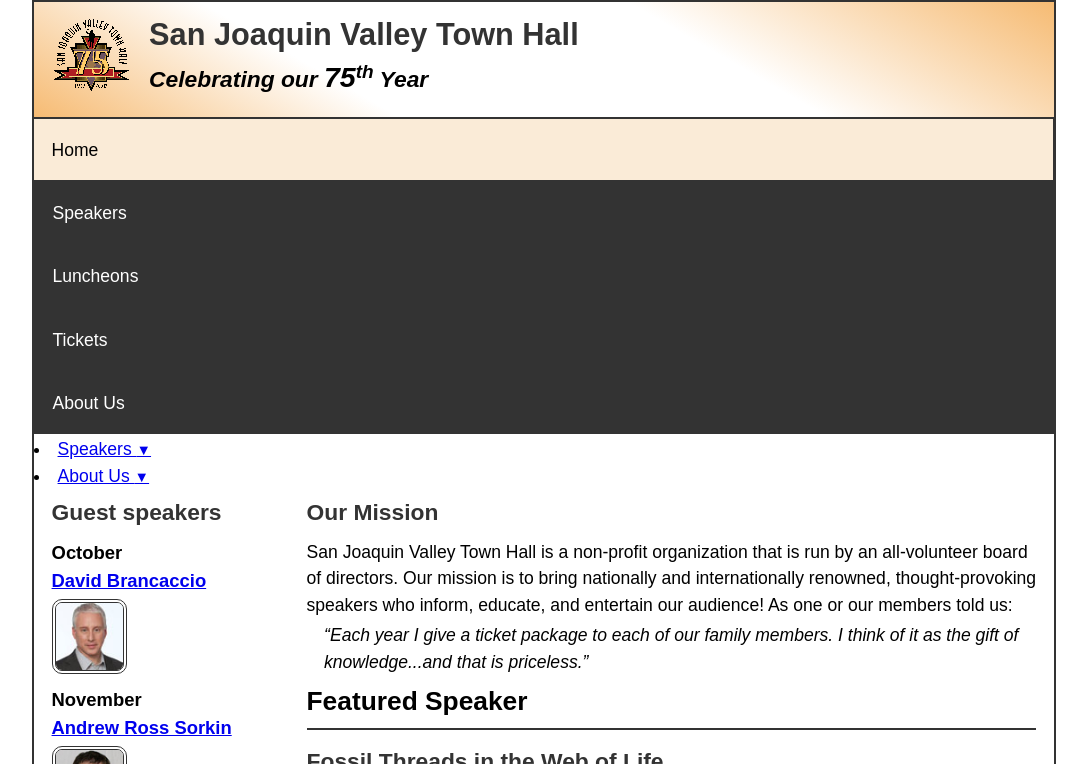
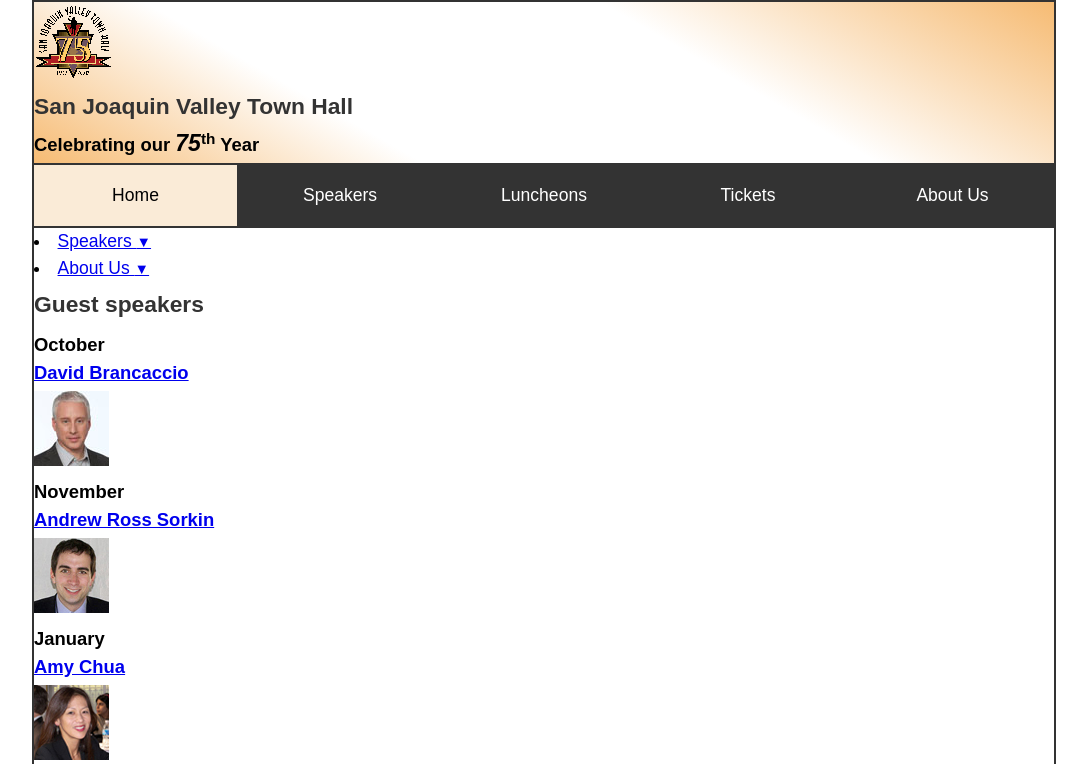
Before and after one commit to Jew28/A09, a plain HTML site: page index.html in a window 1280 px wide. Shown: the top 764 px of the page, without its empty margins (96-1183 px from the left). Drawn offline with Linux system fonts and the light colour scheme.

Commit message:
Update main.css

```diff
--- a/styles/main.css
+++ b/styles/main.css
@@ -35,6 +35,8 @@
 margin: 0;
 padding: 0;
 list-style: none;
+display: flex;
+flex-wrap: wrap;
 }
 .menu > li:first-child a {
   margin-left: 0;
@@ -43,7 +45,11 @@
   margin-right: 0;
 }
 
-	--gradient-color: #f6bb73;
+.menu > li {
+  flex-basis: 20%;
+  text-align: center;
+}
+
 }
 
 
@@ -106,20 +112,19 @@
 	border-bottom: 2px solid var(--accent-color);
 	background-image: linear-gradient(
 	    30deg, var(--gradient-color) 0%, white 30%, white 65%, var(--gradient-color) 100%);
-	h2 {
+	header h2 {
   font-size: 175%;
   padding: .5em 0 0 0;
 }
-	h3 {
+header h3 {
   font-size: 130%;
   font-style: italic;
   padding-bottom: 1em;
 }
-	img {
+header img {
   width: clamp(40px, 15%, 80px);
   float: left;
   margin: .75em 1em;
-	}
 }
 
 /* the styles for the main content */
```
Lines whose indentation alone changed are shown as unchanged.
